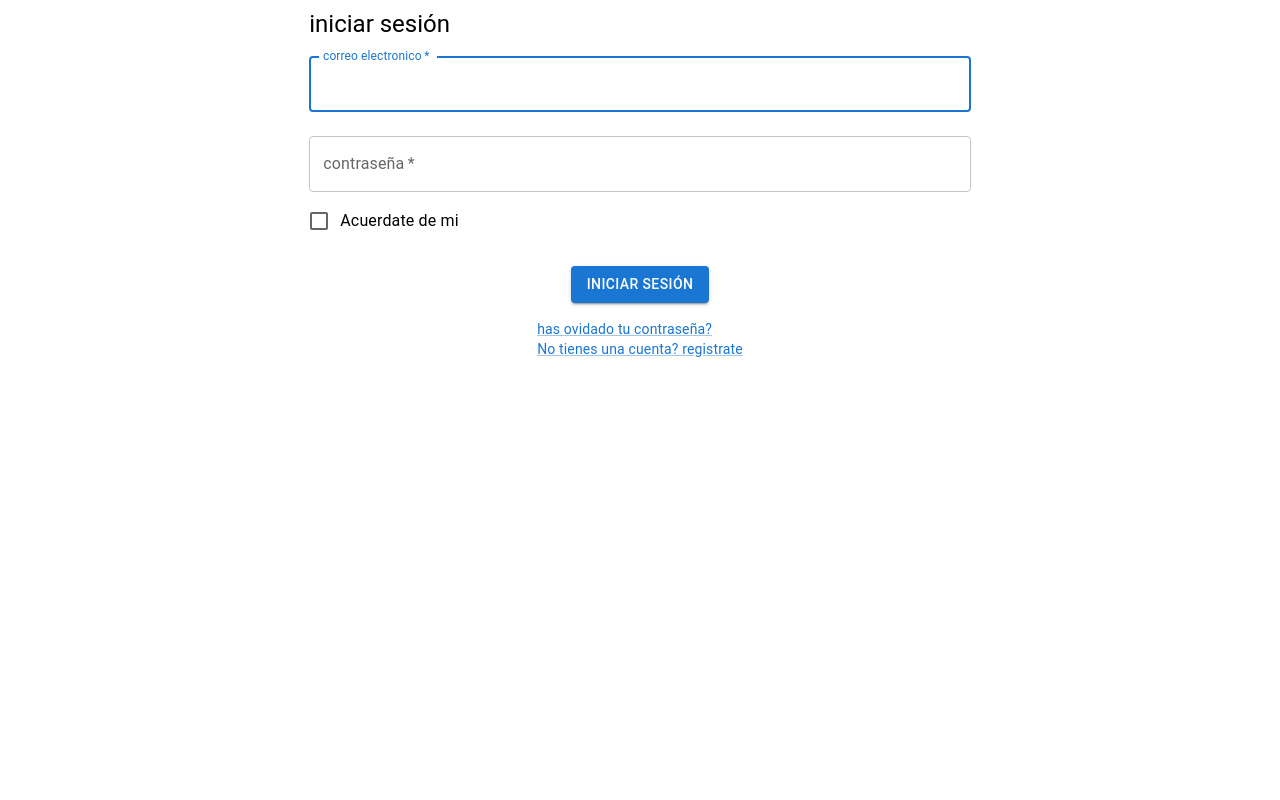
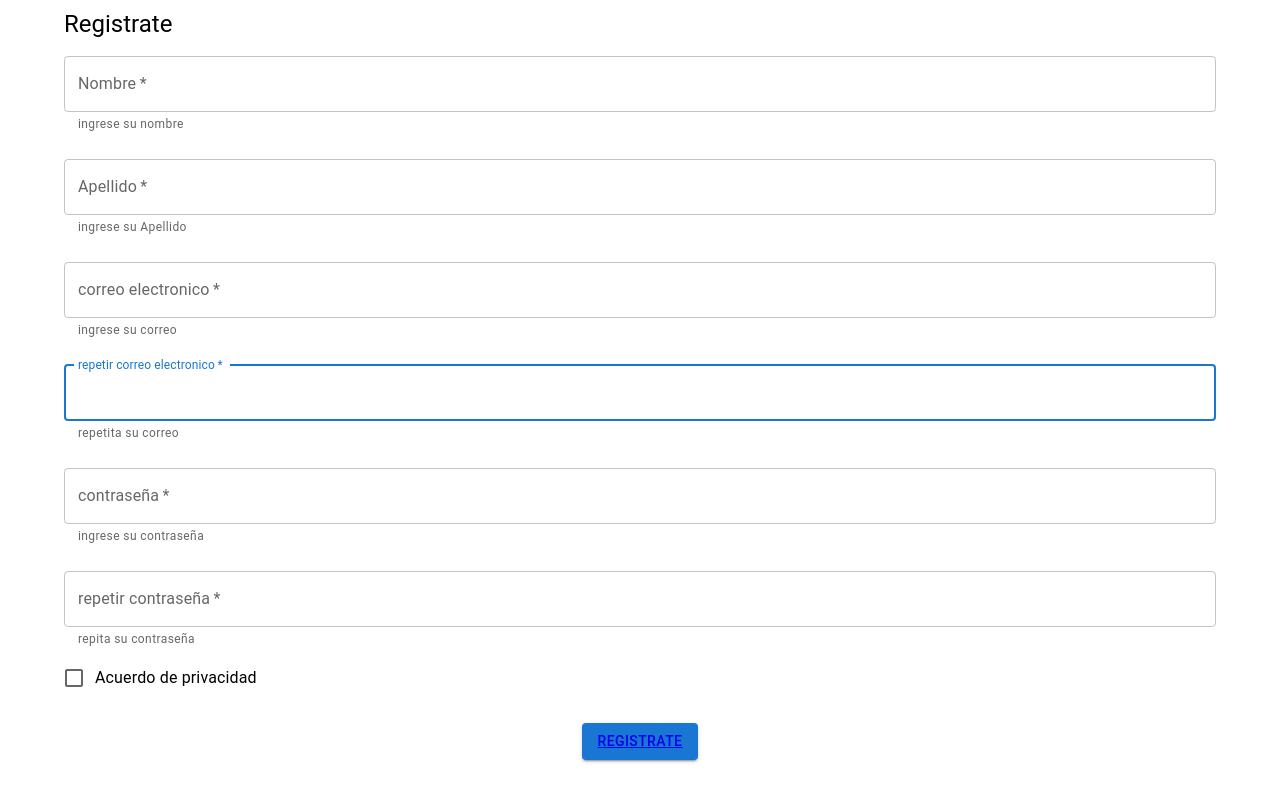
Before and after one commit to leanoviedo/project_final_vitejs, a React (Vite) app: page /FormRegistration in a window 1280 px wide. Built offline with nearby package versions, Linux system fonts and the light colour scheme.

Commit message:
refactoring in login form and creation of registration form

```diff
--- a/src/App.tsx
+++ b/src/App.tsx
@@ -1,9 +1,10 @@
-import FormLogin from "./components/FormLogin";
+import RoutesForm from "./rutes/RutesForm";
+
 
 const App = () => {
   return (
     <>
-      <FormLogin></FormLogin>
+      <RoutesForm />
     </>
   );
 };
--- a/src/components/FormLogin.tsx
+++ b/src/components/FormLogin.tsx
@@ -1,10 +1,9 @@
 import Typography from "@mui/material/Typography";
 import Button from "@mui/material/Button";
 import TextField from "@mui/material/TextField";
-import FormControlLabel from "@mui/material/FormControlLabel";
-import Checkbox from "@mui/material/Checkbox";
-import Link from "@mui/material/Link";
+import { Link } from "react-router-dom";
 import Grid from "@mui/material/Grid";
+import { Box } from "@mui/material";
 
 const FormLogin = () => {
   return (
@@ -19,6 +18,7 @@ const FormLogin = () => {
           <Typography component="h1" variant="h5">
             iniciar sesión
           </Typography>
+          <Box component="form">
             <TextField
               margin="normal"
               required
@@ -39,11 +39,7 @@ const FormLogin = () => {
               id="password"
               autoComplete="current-password"
             />
-
-          <FormControlLabel
-            control={<Checkbox value="remember" color="primary" />}
-            label="Acuerdate de mi "
-          />
+          </Box>
         </Grid>
         <Grid>
           <Button
@@ -56,11 +52,9 @@ const FormLogin = () => {
           </Button>
         </Grid>
         <Grid>
-          <Link href="#" variant="body2">
-            has ovidado tu contraseña?
-          </Link>
+          <Link to="#">has ovidado tu contraseña?</Link>
           <Grid>
-            <Link href="#" variant="body2">
+            <Link to="/FormRegistration">
               {"No tienes una cuenta? registrate "}
             </Link>
           </Grid>
--- a/src/components/FormRegistration.tsx
+++ b/src/components/FormRegistration.tsx
@@ -1,7 +1,114 @@
-import React from "react";
+import Typography from "@mui/material/Typography";
+import Button from "@mui/material/Button";
+import TextField from "@mui/material/TextField";
+import FormControlLabel from "@mui/material/FormControlLabel";
+import Checkbox from "@mui/material/Checkbox";
+import Grid from "@mui/material/Grid";
+import { Box, Container } from "@mui/material";
+import { Link } from "react-router-dom";
 
 const FormRegistration = () => {
-  return <div>FormRegistration</div>;
+  return (
+    <>
+      <Container>
+        <Grid
+          container
+          direction="column"
+          justifyContent="center"
+          alignItems="center"
+          sx={{ minHeight: "100 vh" }}
+        >
+          <Grid item>
+            <Typography component="h1" variant="h5">
+              Registrate
+            </Typography>
+            <Box component="form">
+              <TextField
+                margin="normal"
+                required
+                fullWidth
+                id="Nombre2"
+                label="Nombre"
+                name="Nombre"
+                autoComplete="Nombre"
+                helperText="ingrese su nombre "
+                autoFocus
+              />
+              <TextField
+                margin="normal"
+                required
+                fullWidth
+                name="Apellido"
+                label="Apellido"
+                id="Apellido"
+                autoComplete="Apellido"
+                helperText="ingrese su Apellido "
+              />
+              <TextField
+                margin="normal"
+                required
+                fullWidth
+                id="email1"
+                label="correo electronico"
+                name="correo electronico"
+                autoComplete="email"
+                autoFocus
+                helperText="ingrese su correo   "
+              />
+              <TextField
+                margin="normal"
+                required
+                fullWidth
+                id="email2"
+                label="repetir correo electronico"
+                name="repetir correo electronico"
+                autoComplete="email"
+                autoFocus
+                helperText="repetita su correo  "
+              />
+              <TextField
+                margin="normal"
+                required
+                fullWidth
+                name="contraseña"
+                label="contraseña"
+                type="password"
+                id="contraseña"
+                autoComplete="current-password"
+                helperText="ingrese su contraseña "
+              />
+              <TextField
+                margin="normal"
+                required
+                fullWidth
+                name="repetir contraseña"
+                label="repetir contraseña"
+                type="password"
+                id="password2"
+                autoComplete="current-password"
+                helperText="repita su contraseña "
+              />
+
+              <FormControlLabel
+                control={<Checkbox value="remember" color="primary" />}
+                label="Acuerdo de privacidad "
+              />
+            </Box>
+          </Grid>
+          <Grid>
+            <Button
+              type="submit"
+              fullWidth
+              variant="contained"
+              sx={{ mt: 3, mb: 2 }}
+            >
+              <Link to="/FormLogin">registrate</Link>
+            </Button>
+          </Grid>
+        </Grid>
+      </Container>
+    </>
+  );
 };
 
 export default FormRegistration;
--- a/src/main.tsx
+++ b/src/main.tsx
@@ -1,10 +1,12 @@
-import React from 'react'
-import ReactDOM from 'react-dom/client'
-import App from './App.tsx'
+import React from "react";
+import ReactDOM from "react-dom/client";
+import App from "./App.tsx";
+import { BrowserRouter } from "react-router-dom";
 
-
-ReactDOM.createRoot(document.getElementById('root') as HTMLElement).render(
+ReactDOM.createRoot(document.getElementById("root") as HTMLElement).render(
   <React.StrictMode>
-    <App />
-  </React.StrictMode>,
-)
+    <BrowserRouter>
+      <App />
+    </BrowserRouter>
+  </React.StrictMode>
+);
--- /dev/null
+++ b/src/rutes/RutesForm.tsx
@@ -0,0 +1,15 @@
+import { Routes, Route } from "react-router-dom";
+import FormRegistration from "../components/FormRegistration";
+import FormLogin from "../components/FormLogin";
+
+const RoutesForm = () => {
+  return (
+    <Routes>
+      <Route path="/" element={<FormLogin />} />
+      <Route path="/FormLogin" element={<FormLogin />} />
+      <Route path="/FormRegistration" element={<FormRegistration />} />
+    </Routes>
+  );
+};
+
+export default RoutesForm;
```
Lines whose indentation alone changed are shown as unchanged.
